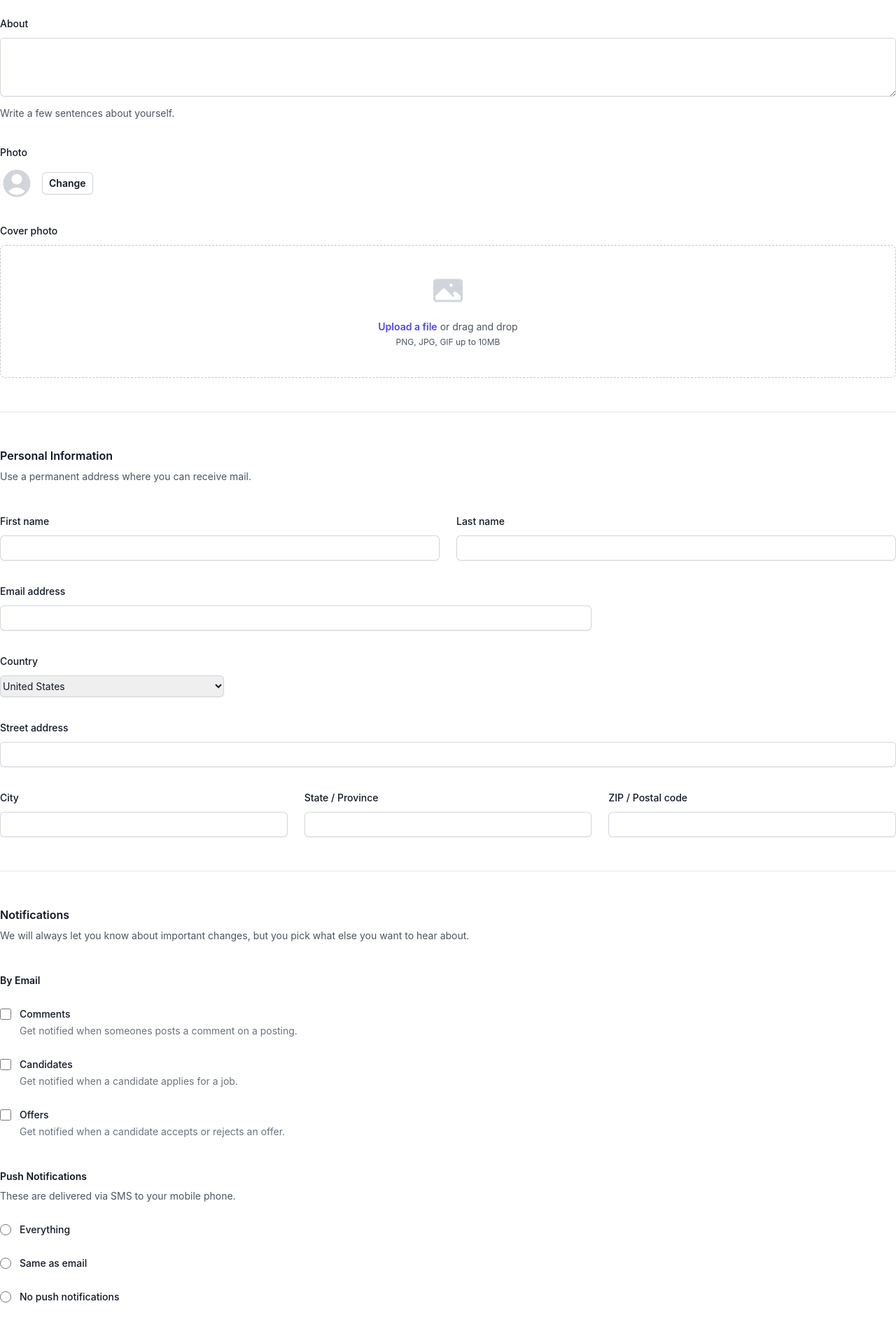
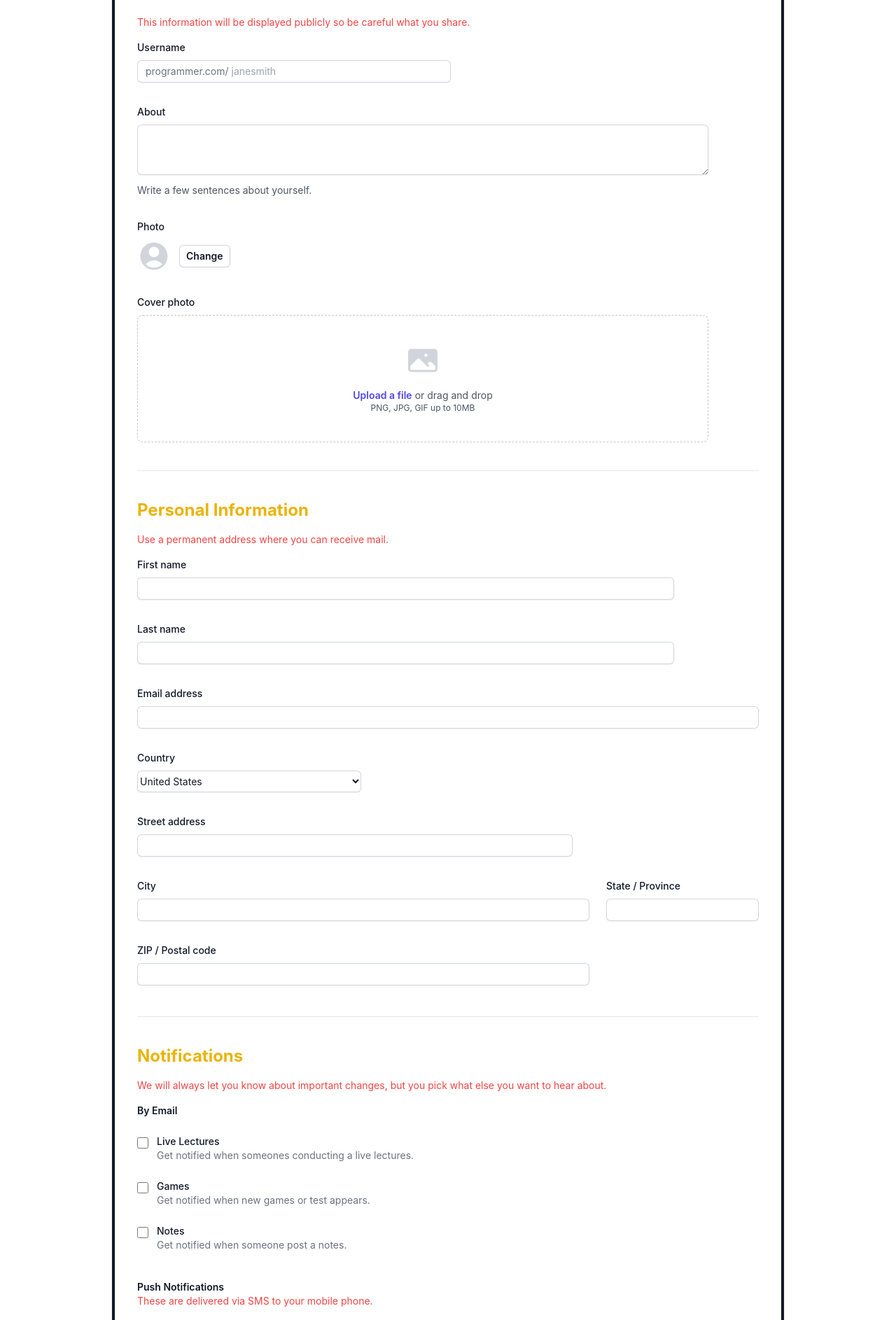
Before and after one commit to RIYA1001/Programmer, a React (Vite) app: page /profile in a window 1280 px wide. Shown: the part 174-2060 px from the top of the page at 70% size. Built offline with nearby package versions, Linux system fonts and the light colour scheme.

Commit message:
update profile

```diff
--- a/src/pages/Profile.jsx
+++ b/src/pages/Profile.jsx
@@ -3,28 +3,32 @@ import { PhotoIcon, UserCircleIcon } from '@heroicons/react/24/solid'
 
 export default function Example() {
   return (
-    <form>
-      <div className="space-y-12">
-        <div className="border-b border-gray-900/10 pb-12">
-          <h2 className="text-base font-semibold leading-7 text-gray-900">Profile</h2>
-          <p className="mt-1 text-sm leading-6 text-gray-600">
+    <form className="mx-auto mt-28 mb-12 p-8 border-4 border-gray-900 rounded-2xl shadow-md size-10/12 md:size-3/4">
+      <div className="space-y-4">
+
+
+
+        {/* profile part */}
+
+        <h1 className="text-2xl font-bold text-yellow-500">Profile</h1>
+        <p className="text-sm text-red-500">
           This information will be displayed publicly so be careful what you share.
         </p>
 
-          <div className="mt-10 grid grid-cols-1 gap-x-6 gap-y-8 sm:grid-cols-6">
+        <div className="mt-10 grid grid-cols-1 gap-x-6 gap-y-8">
           <div className="sm:col-span-4">
-              <label htmlFor="username" className="block text-sm font-medium leading-6 text-gray-900">
+            <label htmlFor="username" className="block text-sm font-medium  text-gray-900">
               Username
             </label>
             <div className="mt-2">
               <div className="flex rounded-md shadow-sm ring-1 ring-inset ring-gray-300 focus-within:ring-2 focus-within:ring-inset focus-within:ring-indigo-600 sm:max-w-md">
-                  <span className="flex select-none items-center pl-3 text-gray-500 sm:text-sm">workcation.com/</span>
+                <span className="flex select-none items-center pl-3 text-gray-500 sm:text-sm">programmer.com/</span>
                 <input
                   type="text"
                   name="username"
                   id="username"
                   autoComplete="username"
-                    className="block flex-1 border-0 bg-transparent py-1.5 pl-1 text-gray-900 placeholder:text-gray-400 focus:ring-0 sm:text-sm sm:leading-6"
+                  className="block flex-1 border-0 bg-transparent py-1.5 pl-1 text-gray-900 placeholder:text-gray-400 focus:ring-0 sm:text-sm "
                   placeholder="janesmith"
                 />
               </div>
@@ -32,7 +36,7 @@ export default function Example() {
           </div>
 
           <div className="col-span-full">
-              <label htmlFor="about" className="block text-sm font-medium leading-6 text-gray-900">
+            <label htmlFor="about" className="block text-sm font-medium  text-gray-900">
               About
             </label>
             <div className="mt-2">
@@ -40,15 +44,15 @@ export default function Example() {
                 id="about"
                 name="about"
                 rows={3}
-                  className="block w-full rounded-md border-0 py-1.5 text-gray-900 shadow-sm ring-1 ring-inset ring-gray-300 placeholder:text-gray-400 focus:ring-2 focus:ring-inset focus:ring-indigo-600 sm:text-sm sm:leading-6"
+                className="block w-full bg-white rounded-md border-0 py-1.5 text-gray-900 shadow-sm ring-1 ring-inset ring-gray-300 placeholder:text-gray-400 focus:ring-2 focus:ring-inset focus:ring-indigo-600 sm:text-sm "
                 defaultValue={''}
               />
             </div>
-              <p className="mt-3 text-sm leading-6 text-gray-600">Write a few sentences about yourself.</p>
+            <p className="mt-3 text-sm  text-gray-600">Write a few sentences about yourself.</p>
           </div>
 
           <div className="col-span-full">
-              <label htmlFor="photo" className="block text-sm font-medium leading-6 text-gray-900">
+            <label htmlFor="photo" className="block text-sm font-medium  text-gray-900">
               Photo
             </label>
             <div className="mt-2 flex items-center gap-x-3">
@@ -63,36 +67,41 @@ export default function Example() {
           </div>
 
           <div className="col-span-full">
-              <label htmlFor="cover-photo" className="block text-sm font-medium leading-6 text-gray-900">
+            <label htmlFor="cover-photo" className="block text-sm font-medium  text-gray-900">
               Cover photo
             </label>
-              <div className="mt-2 flex justify-center rounded-lg border border-dashed border-gray-900/25 px-6 py-10">
+            <div className="mt-2 mb-6 flex justify-center rounded-lg border border-dashed border-gray-900/25 px-6 py-10">
               <div className="text-center">
                 <PhotoIcon className="mx-auto h-12 w-12 text-gray-300" aria-hidden="true" />
-                  <div className="mt-4 flex text-sm leading-6 text-gray-600">
+                <div className="mt-4 flex text-sm  text-gray-600">
                   <label
                     htmlFor="file-upload"
-                      className="relative cursor-pointer rounded-md bg-white font-semibold text-indigo-600 focus-within:outline-none focus-within:ring-2 focus-within:ring-indigo-600 focus-within:ring-offset-2 hover:text-indigo-500"
+                    className="cursor-pointer rounded-md bg-white font-semibold text-indigo-600 hover:text-green-500"
                   >
                     <span>Upload a file</span>
                     <input id="file-upload" name="file-upload" type="file" className="sr-only" />
                   </label>
                   <p className="pl-1">or drag and drop</p>
                 </div>
-                  <p className="text-xs leading-5 text-gray-600">PNG, JPG, GIF up to 10MB</p>
-                </div>
+                <p className="text-xs text-gray-600">PNG, JPG, GIF up to 10MB</p>
               </div>
             </div>
           </div>
         </div>
 
-        <div className="border-b border-gray-900/10 pb-12">
-          <h2 className="text-base font-semibold leading-7 text-gray-900">Personal Information</h2>
-          <p className="mt-1 text-sm leading-6 text-gray-600">Use a permanent address where you can receive mail.</p>
 
-          <div className="mt-10 grid grid-cols-1 gap-x-6 gap-y-8 sm:grid-cols-6">
+        <hr className="p-3" />
+
+
+
+        {/* personal part */}
+
+        <h1 className="text-2xl font-bold text-yellow-500">Personal Information</h1>
+        <p className="text-sm text-red-500">Use a permanent address where you can receive mail.</p>
+
+        <div className="mt-10 grid grid-cols-1 gap-x-6 gap-y-8">
           <div className="sm:col-span-3">
-              <label htmlFor="first-name" className="block text-sm font-medium leading-6 text-gray-900">
+            <label htmlFor="first-name" className="block text-sm font-medium  text-gray-900">
               First name
             </label>
             <div className="mt-2">
@@ -101,13 +110,13 @@ export default function Example() {
                 name="first-name"
                 id="first-name"
                 autoComplete="given-name"
-                  className="block w-full rounded-md border-0 py-1.5 text-gray-900 shadow-sm ring-1 ring-inset ring-gray-300 placeholder:text-gray-400 focus:ring-2 focus:ring-inset focus:ring-indigo-600 sm:text-sm sm:leading-6"
+                className="block bg-white w-full rounded-md border-0 py-1.5 text-gray-900 shadow-sm ring-1 ring-inset ring-gray-300 placeholder:text-gray-400 focus:ring-2 focus:ring-inset focus:ring-indigo-600 sm:text-sm "
               />
             </div>
           </div>
 
           <div className="sm:col-span-3">
-              <label htmlFor="last-name" className="block text-sm font-medium leading-6 text-gray-900">
+            <label htmlFor="last-name" className="block text-sm font-medium  text-gray-900">
               Last name
             </label>
             <div className="mt-2">
@@ -116,13 +125,13 @@ export default function Example() {
                 name="last-name"
                 id="last-name"
                 autoComplete="family-name"
-                  className="block w-full rounded-md border-0 py-1.5 text-gray-900 shadow-sm ring-1 ring-inset ring-gray-300 placeholder:text-gray-400 focus:ring-2 focus:ring-inset focus:ring-indigo-600 sm:text-sm sm:leading-6"
+                className="block bg-white w-full rounded-md border-0 py-1.5 text-gray-900 shadow-sm ring-1 ring-inset ring-gray-300 placeholder:text-gray-400 focus:ring-2 focus:ring-inset focus:ring-indigo-600 sm:text-sm "
               />
             </div>
           </div>
 
           <div className="sm:col-span-4">
-              <label htmlFor="email" className="block text-sm font-medium leading-6 text-gray-900">
+            <label htmlFor="email" className="block text-sm font-medium  text-gray-900">
               Email address
             </label>
             <div className="mt-2">
@@ -131,13 +140,13 @@ export default function Example() {
                 name="email"
                 type="email"
                 autoComplete="email"
-                  className="block w-full rounded-md border-0 py-1.5 text-gray-900 shadow-sm ring-1 ring-inset ring-gray-300 placeholder:text-gray-400 focus:ring-2 focus:ring-inset focus:ring-indigo-600 sm:text-sm sm:leading-6"
+                className="block bg-white w-full rounded-md border-0 py-1.5 text-gray-900 shadow-sm ring-1 ring-inset ring-gray-300 placeholder:text-gray-400 focus:ring-2 focus:ring-inset focus:ring-indigo-600 sm:text-sm "
               />
             </div>
           </div>
 
           <div className="sm:col-span-3">
-              <label htmlFor="country" className="block text-sm font-medium leading-6 text-gray-900">
+            <label htmlFor="country" className="block text-sm font-medium  text-gray-900">
               Country
             </label>
             <div className="mt-2">
@@ -145,7 +154,7 @@ export default function Example() {
                 id="country"
                 name="country"
                 autoComplete="country-name"
-                  className="block w-full rounded-md border-0 py-1.5 text-gray-900 shadow-sm ring-1 ring-inset ring-gray-300 focus:ring-2 focus:ring-inset focus:ring-indigo-600 sm:max-w-xs sm:text-sm sm:leading-6"
+                className="block bg-white w-full rounded-md border-0 py-1.5 text-gray-900 shadow-sm ring-1 ring-inset ring-gray-300 focus:ring-2 focus:ring-inset focus:ring-indigo-600 sm:max-w-xs sm:text-sm "
               >
                 <option>United States</option>
                 <option>Canada</option>
@@ -155,7 +164,7 @@ export default function Example() {
           </div>
 
           <div className="col-span-full">
-              <label htmlFor="street-address" className="block text-sm font-medium leading-6 text-gray-900">
+            <label htmlFor="street-address" className="block text-sm font-medium text-gray-900">
               Street address
             </label>
             <div className="mt-2">
@@ -164,13 +173,13 @@ export default function Example() {
                 name="street-address"
                 id="street-address"
                 autoComplete="street-address"
-                  className="block w-full rounded-md border-0 py-1.5 text-gray-900 shadow-sm ring-1 ring-inset ring-gray-300 placeholder:text-gray-400 focus:ring-2 focus:ring-inset focus:ring-indigo-600 sm:text-sm sm:leading-6"
+                className="block bg-white w-full rounded-md border-0 py-1.5 text-gray-900 shadow-sm ring-1 ring-inset ring-gray-300 placeholder:text-gray-400 focus:ring-2 focus:ring-inset focus:ring-indigo-600 sm:text-sm "
               />
             </div>
           </div>
 
           <div className="sm:col-span-2 sm:col-start-1">
-              <label htmlFor="city" className="block text-sm font-medium leading-6 text-gray-900">
+            <label htmlFor="city" className="block text-sm font-medium  text-gray-900">
               City
             </label>
             <div className="mt-2">
@@ -179,13 +188,13 @@ export default function Example() {
                 name="city"
                 id="city"
                 autoComplete="address-level2"
-                  className="block w-full rounded-md border-0 py-1.5 text-gray-900 shadow-sm ring-1 ring-inset ring-gray-300 placeholder:text-gray-400 focus:ring-2 focus:ring-inset focus:ring-indigo-600 sm:text-sm sm:leading-6"
+                className="block bg-white w-full rounded-md border-0 py-1.5 text-gray-900 shadow-sm ring-1 ring-inset ring-gray-300 placeholder:text-gray-400 focus:ring-2 focus:ring-inset focus:ring-indigo-600 sm:text-sm "
               />
             </div>
           </div>
 
           <div className="sm:col-span-2">
-              <label htmlFor="region" className="block text-sm font-medium leading-6 text-gray-900">
+            <label htmlFor="region" className="block text-sm font-medium  text-gray-900">
               State / Province
             </label>
             <div className="mt-2">
@@ -194,13 +203,13 @@ export default function Example() {
                 name="region"
                 id="region"
                 autoComplete="address-level1"
-                  className="block w-full rounded-md border-0 py-1.5 text-gray-900 shadow-sm ring-1 ring-inset ring-gray-300 placeholder:text-gray-400 focus:ring-2 focus:ring-inset focus:ring-indigo-600 sm:text-sm sm:leading-6"
+                className="block bg-white w-full rounded-md border-0 py-1.5 text-gray-900 shadow-sm ring-1 ring-inset ring-gray-300 placeholder:text-gray-400 focus:ring-2 focus:ring-inset focus:ring-indigo-600 sm:text-sm "
               />
             </div>
           </div>
 
           <div className="sm:col-span-2">
-              <label htmlFor="postal-code" className="block text-sm font-medium leading-6 text-gray-900">
+            <label htmlFor="postal-code" className="block text-sm font-medium  text-gray-900">
               ZIP / Postal code
             </label>
             <div className="mt-2">
@@ -209,76 +218,81 @@ export default function Example() {
                 name="postal-code"
                 id="postal-code"
                 autoComplete="postal-code"
-                  className="block w-full rounded-md border-0 py-1.5 text-gray-900 shadow-sm ring-1 ring-inset ring-gray-300 placeholder:text-gray-400 focus:ring-2 focus:ring-inset focus:ring-indigo-600 sm:text-sm sm:leading-6"
+                className="block mb-7 bg-white w-full rounded-md border-0 py-1.5 text-gray-900 shadow-sm ring-1 ring-inset ring-gray-300 placeholder:text-gray-400 focus:ring-2 focus:ring-inset focus:ring-indigo-600 sm:text-sm "
               />
             </div>
           </div>
         </div>
-        </div>
 
-        <div className="border-b border-gray-900/10 pb-12">
-          <h2 className="text-base font-semibold leading-7 text-gray-900">Notifications</h2>
-          <p className="mt-1 text-sm leading-6 text-gray-600">
+
+        <hr className="p-3" />
+
+
+
+        {/* notification part */}
+
+        <h1 className="text-2xl font-bold text-yellow-500">Notifications</h1>
+        <p className="text-sm text-red-500">
           We will always let you know about important changes, but you pick what else you want to hear about.
         </p>
 
         <div className="mt-10 space-y-10">
           <fieldset>
-              <legend className="text-sm font-semibold leading-6 text-gray-900">By Email</legend>
+            <legend className="text-sm font-semibold  text-gray-900">By Email</legend>
             <div className="mt-6 space-y-6">
-                <div className="relative flex gap-x-3">
+              <div className="flex gap-x-3">
                 <div className="flex h-6 items-center">
                   <input
-                      id="comments"
-                      name="comments"
+                    id="liveLectures"
+                    name="liveLectures"
                     type="checkbox"
-                      className="h-4 w-4 rounded border-gray-300 text-indigo-600 focus:ring-indigo-600"
+                    className="h-4 w-4 rounded"
                   />
                 </div>
-                  <div className="text-sm leading-6">
-                    <label htmlFor="comments" className="font-medium text-gray-900">
-                      Comments
+                <div className="text-sm ">
+                  <label htmlFor="liveLectures" className="font-medium text-gray-900">
+                    Live Lectures
                   </label>
-                    <p className="text-gray-500">Get notified when someones posts a comment on a posting.</p>
+                  <p className="text-gray-500">Get notified when someones conducting a live lectures.</p>
                 </div>
               </div>
-                <div className="relative flex gap-x-3">
+              <div className=" flex gap-x-3">
                 <div className="flex h-6 items-center">
                   <input
-                      id="candidates"
-                      name="candidates"
+                    id="games"
+                    name="games"
                     type="checkbox"
-                      className="h-4 w-4 rounded border-gray-300 text-indigo-600 focus:ring-indigo-600"
+                    className="h-4 w-4 rounded"
                   />
                 </div>
-                  <div className="text-sm leading-6">
-                    <label htmlFor="candidates" className="font-medium text-gray-900">
-                      Candidates
+                <div className="text-sm ">
+                  <label htmlFor="games" className="font-medium text-gray-900">
+                    Games
                   </label>
-                    <p className="text-gray-500">Get notified when a candidate applies for a job.</p>
+                  <p className="text-gray-500">Get notified when new games or test appears.</p>
                 </div>
               </div>
-                <div className="relative flex gap-x-3">
+              <div className=" flex gap-x-3">
                 <div className="flex h-6 items-center">
                   <input
-                      id="offers"
-                      name="offers"
+                    id="notes"
+                    name="notes"
                     type="checkbox"
-                      className="h-4 w-4 rounded border-gray-300 text-indigo-600 focus:ring-indigo-600"
+                    className="h-4 w-4 rounded"
                   />
                 </div>
-                  <div className="text-sm leading-6">
-                    <label htmlFor="offers" className="font-medium text-gray-900">
-                      Offers
+                <div className="text-sm ">
+                  <label htmlFor="notes" className="font-medium text-gray-900">
+                    Notes
                   </label>
-                    <p className="text-gray-500">Get notified when a candidate accepts or rejects an offer.</p>
+                  <p className="text-gray-500">Get notified when someone post a notes.</p>
                 </div>
               </div>
             </div>
           </fieldset>
           <fieldset>
-              <legend className="text-sm font-semibold leading-6 text-gray-900">Push Notifications</legend>
-              <p className="mt-1 text-sm leading-6 text-gray-600">These are delivered via SMS to your mobile phone.</p>
+            <legend className="text-sm font-semibold  text-gray-900">Push Notifications</legend>
+            <p className="text-sm text-red-500">These are delivered via SMS to your mobile phone.</p>
             <div className="mt-6 space-y-6">
               <div className="flex items-center gap-x-3">
                 <input
@@ -287,7 +301,7 @@ export default function Example() {
                   type="radio"
                   className="h-4 w-4 border-gray-300 text-indigo-600 focus:ring-indigo-600"
                 />
-                  <label htmlFor="push-everything" className="block text-sm font-medium leading-6 text-gray-900">
+                <label htmlFor="push-everything" className="block text-sm font-medium  text-gray-900">
                   Everything
                 </label>
               </div>
@@ -298,7 +312,7 @@ export default function Example() {
                   type="radio"
                   className="h-4 w-4 border-gray-300 text-indigo-600 focus:ring-indigo-600"
                 />
-                  <label htmlFor="push-email" className="block text-sm font-medium leading-6 text-gray-900">
+                <label htmlFor="push-email" className="block text-sm font-medium  text-gray-900">
                   Same as email
                 </label>
               </div>
@@ -309,23 +323,28 @@ export default function Example() {
                   type="radio"
                   className="h-4 w-4 border-gray-300 text-indigo-600 focus:ring-indigo-600"
                 />
-                  <label htmlFor="push-nothing" className="block text-sm font-medium leading-6 text-gray-900">
+                <label htmlFor="push-nothing" className="block text-sm font-medium  text-gray-900">
                   No push notifications
                 </label>
               </div>
             </div>
           </fieldset>
         </div>
-        </div>
+
+        <hr />
+
       </div>
 
-      <div className="mt-6 flex items-center justify-end gap-x-6">
-        <button type="button" className="text-sm font-semibold leading-6 text-gray-900">
+
+      {/* button part */}
+
+      <div className="mt-6 flex justify-end gap-x-6">
+        <button type="button" className="text-sm font-semibold text-gray-900 hover:text-red-500">
           Cancel
         </button>
         <button
           type="submit"
-          className="rounded-md bg-indigo-600 px-3 py-2 text-sm font-semibold text-white shadow-sm hover:bg-indigo-500 focus-visible:outline focus-visible:outline-2 focus-visible:outline-offset-2 focus-visible:outline-indigo-600"
+          className="rounded-md bg-indigo-600 px-3 py-2 text-sm font-semibold text-white shadow-sm hover:bg-gray-900 hover:text-yellow-400"
         >
           Save
         </button>
```
Lines whose indentation alone changed are shown as unchanged.
